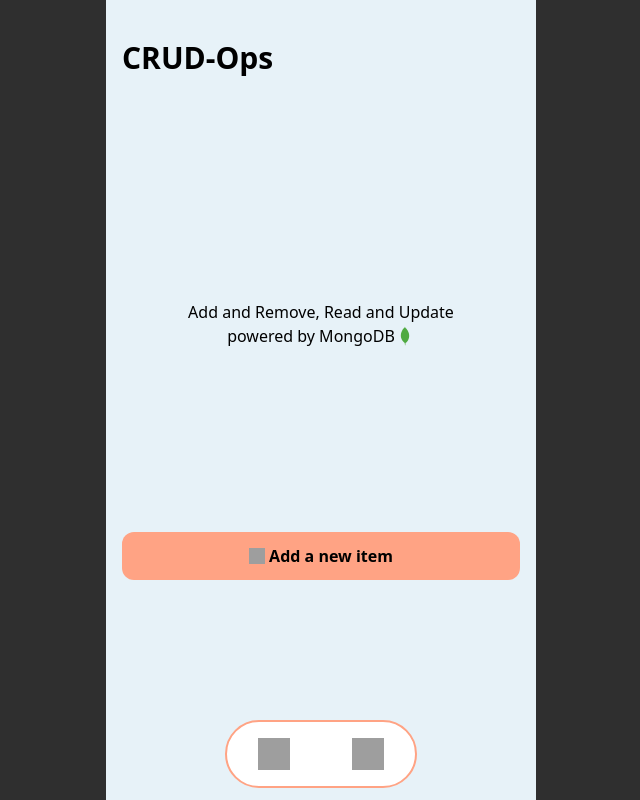
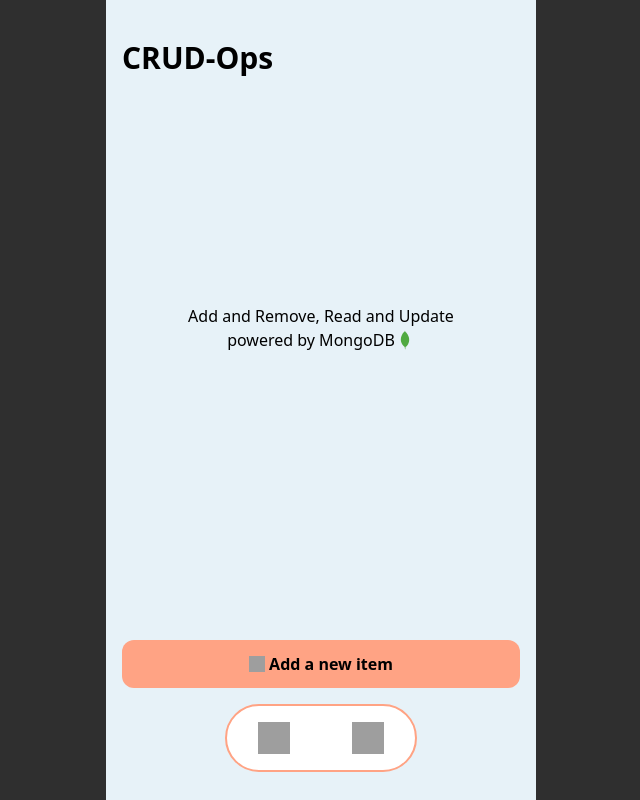
Before and after one commit to KevinRebakure/CRUD-with-MongoDB-List-of-Items, a React (Vite) app: page / in a window 1280 px wide. Shown: the whole page, without its empty margins (319-959 px from the left). Built offline with nearby package versions, Linux system fonts and the light colour scheme; grey boxes are pictures that could not be loaded.

Commit message:
chore: grid on layout

```diff
--- a/src/components/layouts/PageLayout.tsx
+++ b/src/components/layouts/PageLayout.tsx
@@ -5,22 +5,21 @@ import Button from "../shared/Button";
 
 export default function PageLayout() {
   return (
-    <div className="bg-tertiary-100 relative mx-auto min-h-screen w-[430px] space-y-10">
+    <div className="bg-tertiary-100 relative mx-auto grid min-h-screen w-[430px] grid-rows-5">
       <h1 className="px-4 py-10 text-3xl font-semibold">{Titles.APP_NAME}</h1>
 
-      <div className="px-4">
+      <div className="row-span-3 px-4">
         <Outlet />
       </div>
 
-      <div className="px-4">
+      <div className="space-y-4 px-4">
         <Button
           label={ButtonLabels.ADD_ITEM}
           iconURL={IconsURL.ADD_ICON}
           className="font-semibold"
         />
+        <BottomNavBar />
       </div>
-
-      <BottomNavBar />
     </div>
   );
 }
--- a/src/components/shared/BottomNavBar.tsx
+++ b/src/components/shared/BottomNavBar.tsx
@@ -2,7 +2,7 @@ import { IconsURL } from "../../constants";
 
 export default function BottomNavBar() {
   return (
-    <div className="border-primary-100 absolute bottom-3 left-1/2 flex w-48 -translate-x-1/2 justify-around rounded-full border-2 bg-white py-4">
+    <div className="border-primary-100 items-centerspace-y-4 mx-auto flex w-48 justify-around rounded-full border-2 bg-white py-4">
       <img src={IconsURL.HOME_ICON} className="h-8 w-8" alt="" />
       <img src={IconsURL.LIST_ICON} className="h-8 w-8" alt="" />
     </div>
```
